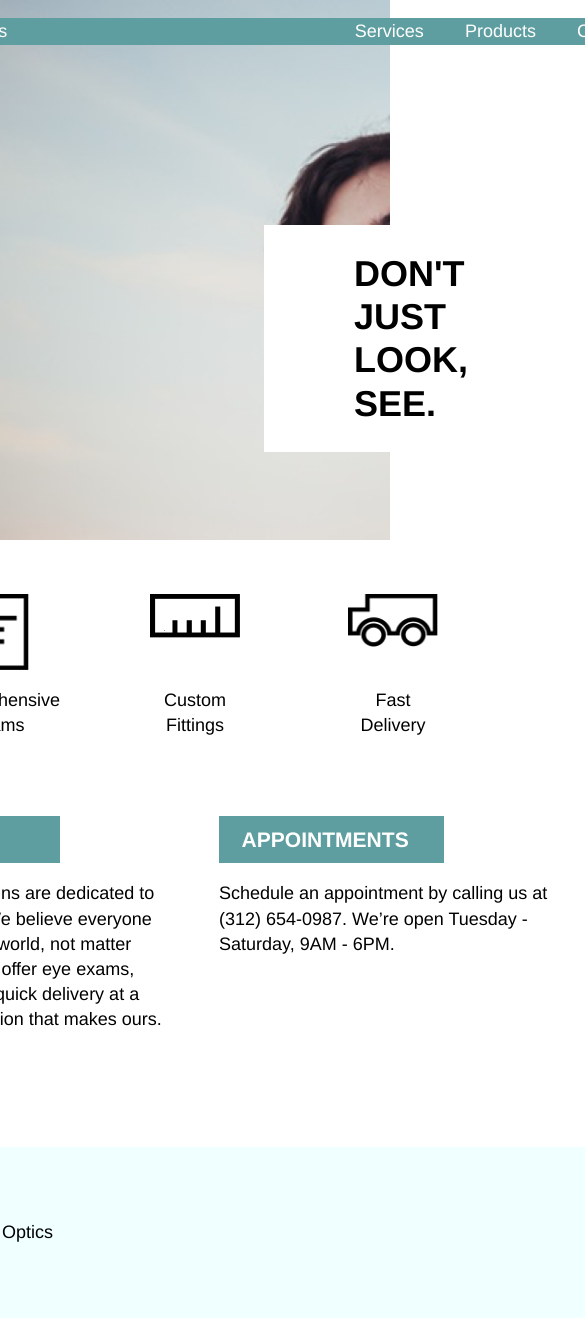
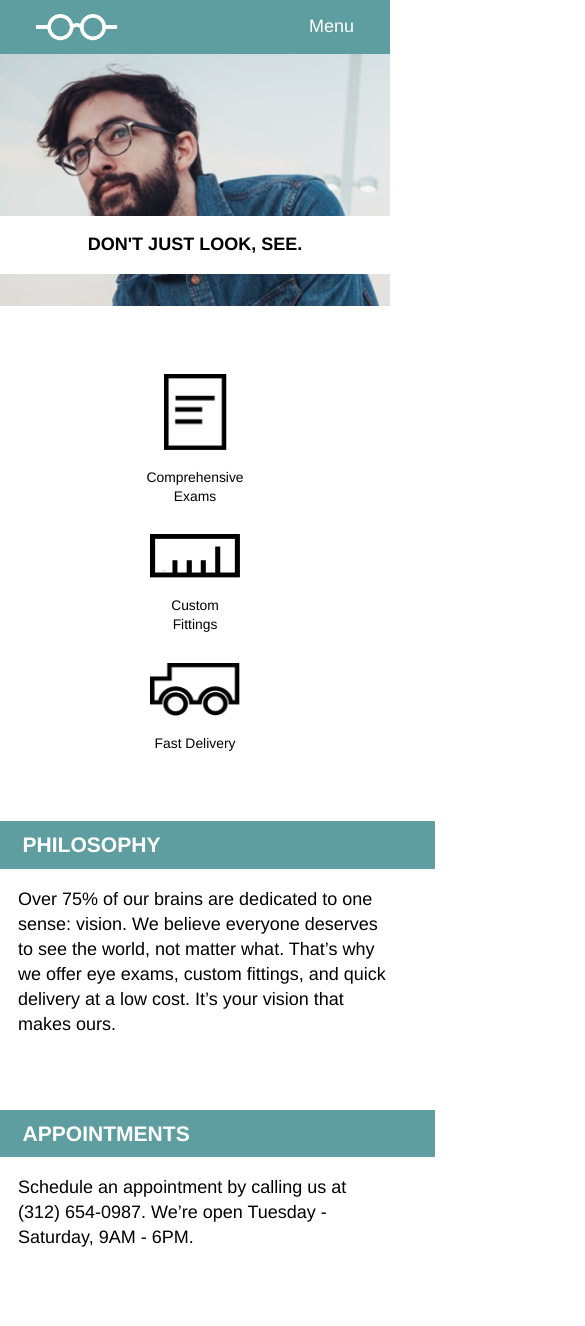
Before and after one commit to kuroknight/tortoiseshell-optics, a plain HTML site: page index.html in a window 390 px wide. Shown: the top 1326 px of the page, 585 px wide, since content can reach past the window. Drawn offline with Linux system fonts and the light colour scheme.

Commit message:
Completed

```diff
--- a/index.html
+++ b/index.html
@@ -11,20 +11,25 @@
   <body>
     <header>
 <!-- Navigation section -->
-      <nav>
+      <nav class="container">
         <div class="logo">
           <img src="./resources/images/logo-white.png" alt="">
-          <span>Tortoiseshell Optics</span>
+          <span class="hide">Tortoiseshell Optics</span>
         </div>
         <div>
-            <span class="nav">Services</span>
-            <span class="nav">Products</span>
-            <span class="nav">Contact</span>
+            <span class="nav hide">Services</span>
+            <span class="nav hide">Products</span>
+            <span class="nav hide">Contact</span>
+        </div>
+        <div class="mobile-nav">
+          <span>Menu</span>
         </div>
       </nav>
 <!-- Main banner text -->
-      <div class="banner-text">
-        <span>DON'T JUST LOOK, SEE.</span>
+      <div class="flex container">
+        <div class="banner-text">
+          <span>DON'T JUST LOOK, SEE.</span>
+        </div>
       </div>
     </header>
 <!-- Servies section -->
@@ -43,7 +48,7 @@
       </div>
     </div>
 <!-- Information Section -->
-    <div class="info">
+    <div class="info container">
       <div class="item">
         <h3>PHILOSOPHY</h3>
         <p>Over 75% of our brains are dedicated to one sense: vision. We believe everyone deserves to see the world, not matter what. That’s why we offer eye exams, custom fittings, and quick delivery at a low cost. It’s your vision that makes ours.</p>
@@ -54,10 +59,10 @@
       </div>
     </div>
 <!-- Fotter -->
-<footer>
+<footer class="container">
   <div class="copyright">
     <img src="./resources/images/logo-black.png" alt="">
-    <span>Copyright Tortoiseshell Optics</span>
+    <span class="hide">Copyright Tortoiseshell Optics</span>
   </div>
 </footer>
 
--- a/resources/css/reset.css
+++ b/resources/css/reset.css
@@ -19,9 +19,3 @@ time, mark, audio, video {
 ol, ul {
 	list-style: none;
 }
-
-html {
-	font-size: 18px;
-	line-height: 1.4;
-	font-family: Helvetica;
-}
--- a/resources/css/style.css
+++ b/resources/css/style.css
@@ -1,7 +1,18 @@
+html {
+	font-size: 18px;
+	line-height: 1.4;
+	font-family: Helvetica;
+}
+
 body {
   display: flex;
   flex-flow: column;
   align-items: center;
+}
+/* Header Style*/
+
+.container {
+  width: 960px;
 }
 
 header {
@@ -15,11 +26,15 @@ header {
   background-size: cover;
 }
 
+/* Top navigation bar style*/
+.mobile-nav {
+  display: none;
+}
+
 nav {
   display: flex;
   justify-content: space-between;
   align-items: center;
-  width: 960px;
   height: 3rem;
   margin-top: 1rem;
   color: white;
@@ -43,17 +58,23 @@ nav {
 
 /* "Don't just look, see." text */
 .banner-text {
-  position: relative;
-  left: 12rem;
+  display: inline-block;
   color: black;
   background-color: white;
   font-weight: bold;
   line-height: 1.2;
   font-size: 2rem;
-  margin: 10rem;
+  margin-top: 10rem;
+  margin-right: -2rem;
   padding: 1.5rem 5rem;
 }
 
+.flex {
+  display: flex;
+  justify-content: flex-end;
+}
+
+/* Services style */
 .services {
   display: flex;
 }
@@ -64,9 +85,13 @@ nav {
   justify-content: space-between;
   align-items: center;
   text-align: center;
-  height: 8rem;
+  height: auto;
   width: 5rem;
   margin: 3rem;
+}
+
+.service p {
+  margin-top: 1rem;
 }
 
 .paper-icon {
@@ -78,10 +103,10 @@ nav {
   width: 5rem;
 }
 
+/* Website information style*/
 .info {
   display: flex;
   justify-content: center;
-  width: 960px;
 }
 
 .item {
@@ -98,8 +123,8 @@ nav {
   margin-bottom: 1rem;
 }
 
+/* Footer style */
 footer {
-  width: 960px;
   padding: 4rem;
   background-color: azure;
   margin-top: 5rem;
@@ -114,3 +139,86 @@ footer {
   height: 1.5rem;
   margin-right: 1rem;
 }
+
+/* For Tablet */
+@media only screen and (max-width: 1000px) {
+  .container {
+    width: 100%;
+  }
+
+  nav {
+    margin: 0;
+  }
+
+  header {
+    height: 22rem;
+  }
+
+.banner-text {
+  font-size: 1.33rem;
+  margin-top: 5rem;
+  margin-right: 2rem;
+  padding: 0.75rem 4rem;
+}
+}
+
+/* For Mobile*/
+@media only screen and (max-width: 670px) {
+  .hide {
+    display: none;
+  }
+/* Header */
+  header {
+    height: 17rem;
+    background-position: 20%;
+  }
+/* Navigation */
+  .mobile-nav {
+    display: block;
+    margin-right: 2rem;
+  }
+/* Main Banner */
+  .banner-text {
+    display: flex;
+    justify-content: center;
+    width: 100%;
+    font-size: 1rem;
+    margin-top: 9rem;
+    margin-right: 0;
+    padding: 1rem;
+  }
+/* Services */
+  .services {
+    flex-flow: column;
+    margin: 3rem;
+  }
+
+  .service {
+    font-size: 0.77rem;
+    margin: 0.77rem;
+  }
+/* Information */
+  .info {
+    flex-direction: column;
+  }
+
+  .item {
+    width: 100%;
+    margin: 0;
+  }
+
+  .item p {
+    margin-left: 1rem;
+    margin-bottom: 4rem;
+  }
+
+  .item h3 {
+    width: 100%;
+    margin-bottom: 1rem;
+  }
+/* Footer */
+  .copyright {
+    flex-direction: column;
+    justify-content: center;
+  }
+}
```
